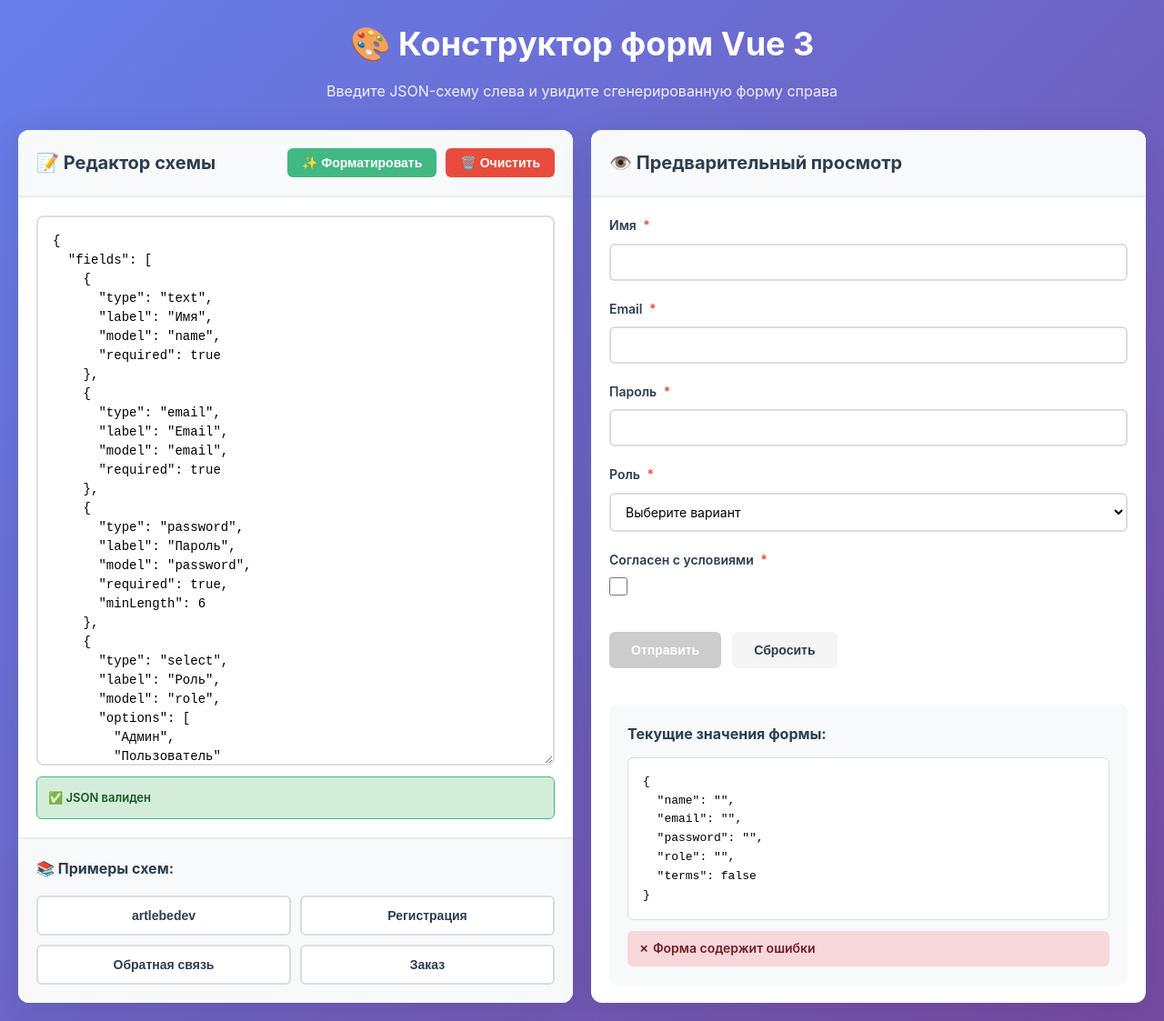
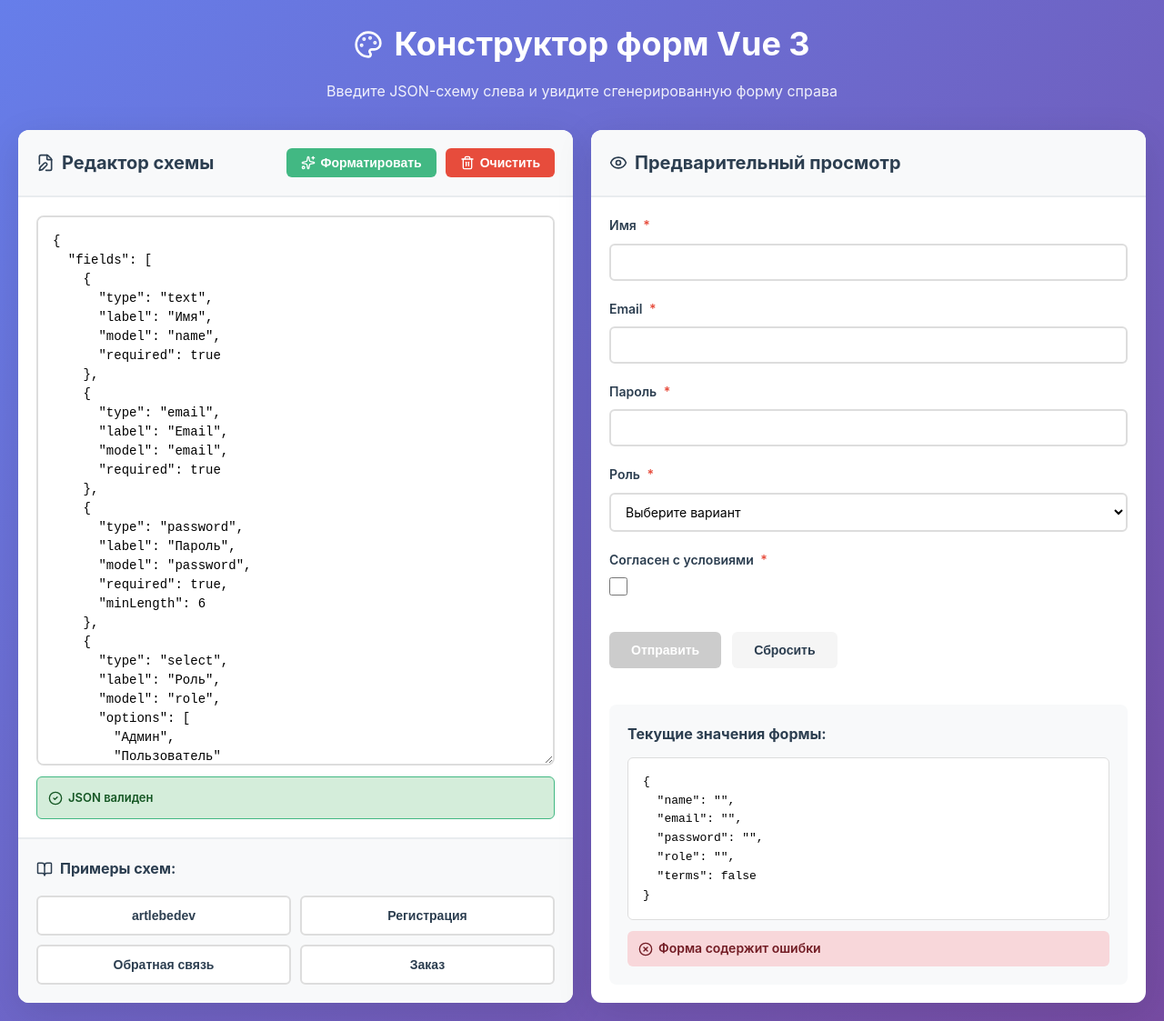
Before and after one commit to UnidentifiedRaccoon/artlebedev-autoform, a Vue app: page / in a window 1280 px wide. Shown: the whole page at 91% size. Built offline with nearby package versions, Linux system fonts and the light colour scheme.

Commit message:
Replace emojis with SVG icons

```diff
--- a/package.json
+++ b/package.json
@@ -9,6 +9,7 @@
     "preview": "vite preview"
   },
   "dependencies": {
+    "lucide-vue-next": "^0.553.0",
     "vue": "^3.5.22"
   },
   "devDependencies": {
--- a/src/components/FormBuilder.vue
+++ b/src/components/FormBuilder.vue
@@ -1,7 +1,7 @@
 <template>
   <div class="form-builder">
     <div class="builder-header">
-      <h1>🎨 Конструктор форм Vue 3</h1>
+      <h1><Palette :size="32" class="header-icon" /> Конструктор форм Vue 3</h1>
       <p>Введите JSON-схему слева и увидите сгенерированную форму справа</p>
     </div>
 
@@ -23,7 +23,7 @@
       <!-- Right Panel: Form Preview -->
       <div class="preview-panel">
         <div class="panel-header">
-          <h2>👁️ Предварительный просмотр</h2>
+          <h2><Eye :size="20" class="inline-icon" /> Предварительный просмотр</h2>
         </div>
 
         <div class="preview-wrapper">
@@ -31,7 +31,7 @@
             <FormGenerator :schema="parsedSchema" />
           </div>
           <div v-else class="empty-state">
-            <div class="empty-icon">📋</div>
+            <div class="empty-icon"><ClipboardList :size="64" /></div>
             <h3>Форма не создана</h3>
             <p>Введите валидную JSON-схему слева или выберите пример</p>
           </div>
@@ -47,6 +47,7 @@
 import FormGenerator from './FormGenerator.vue'
 import SchemaEditor from './builder/SchemaEditor.vue'
 import ExamplesPanel from './builder/ExamplesPanel.vue'
+import { Palette, Eye, ClipboardList } from 'lucide-vue-next'
 
 const { parseSchema, formatSchema: formatSchemaText } = useSchemaParser()
 
@@ -339,6 +340,10 @@
   margin: 0 0 10px 0;
   font-size: 36px;
   font-weight: 700;
+  display: flex;
+  align-items: center;
+  justify-content: center;
+  gap: 12px;
 }
 
 .builder-header p {
@@ -378,6 +383,9 @@
   margin: 0;
   font-size: 20px;
   color: #2c3e50;
+  display: flex;
+  align-items: center;
+  gap: 8px;
 }
 
 .preview-wrapper {
@@ -397,9 +405,9 @@
 }
 
 .empty-icon {
-  font-size: 64px;
   margin-bottom: 20px;
   opacity: 0.5;
+  color: #6c757d;
 }
 
 .empty-state h3 {
--- a/src/components/FormGenerator.vue
+++ b/src/components/FormGenerator.vue
@@ -39,7 +39,9 @@
       <h3>Текущие значения формы:</h3>
       <pre>{{ JSON.stringify(formData, null, 2) }}</pre>
       <div class="validation-status" :class="{ valid: isFormValidComputed, invalid: !isFormValidComputed }">
-        {{ isFormValidComputed ? '✓ Форма валидна' : '✗ Форма содержит ошибки' }}
+        <CheckCircle v-if="isFormValidComputed" :size="16" class="inline-icon" />
+        <XCircle v-else :size="16" class="inline-icon" />
+        {{ isFormValidComputed ? 'Форма валидна' : 'Форма содержит ошибки' }}
       </div>
     </div>
   </div>
@@ -54,6 +56,7 @@
 import SelectField from './fields/SelectField.vue'
 import CheckboxField from './fields/CheckboxField.vue'
 import RadioField from './fields/RadioField.vue'
+import { CheckCircle, XCircle } from 'lucide-vue-next'
 
 const props = defineProps({
   schema: {
@@ -238,6 +241,9 @@
   border-radius: 6px;
   font-size: 14px;
   font-weight: 600;
+  display: flex;
+  align-items: center;
+  gap: 6px;
 }
 
 .validation-status.valid {
--- a/src/components/builder/ExamplesPanel.vue
+++ b/src/components/builder/ExamplesPanel.vue
@@ -1,6 +1,6 @@
 <template>
   <div class="examples-section">
-    <h3>📚 Примеры схем:</h3>
+    <h3><BookOpen :size="18" class="inline-icon" /> Примеры схем:</h3>
     <div class="examples-grid">
       <button
         v-for="(example, index) in examples"
@@ -15,6 +15,8 @@
 </template>
 
 <script setup>
+import { BookOpen } from 'lucide-vue-next'
+
 defineProps({
   examples: {
     type: Array,
@@ -37,6 +39,9 @@
   margin: 0 0 16px 0;
   font-size: 16px;
   color: #2c3e50;
+  display: flex;
+  align-items: center;
+  gap: 8px;
 }
 
 .examples-grid {
--- a/src/components/builder/SchemaEditor.vue
+++ b/src/components/builder/SchemaEditor.vue
@@ -1,21 +1,21 @@
 <template>
   <div class="schema-editor-container">
     <div class="panel-header">
-      <h2>📝 Редактор схемы</h2>
+      <h2><FileEdit :size="20" class="inline-icon" /> Редактор схемы</h2>
       <div class="panel-actions">
         <button
           @click="$emit('format')"
           class="btn-action"
           title="Форматировать"
         >
-          ✨ Форматировать
+          <Sparkles :size="16" class="btn-icon" /> Форматировать
         </button>
         <button
           @click="$emit('clear')"
           class="btn-action btn-danger"
           title="Очистить"
         >
-          🗑️ Очистить
+          <Trash2 :size="16" class="btn-icon" /> Очистить
         </button>
       </div>
     </div>
@@ -31,17 +31,19 @@
       ></textarea>
 
       <div v-if="error" class="json-error">
-        <strong>❌ Ошибка парсинга JSON:</strong>
+        <strong><AlertCircle :size="16" class="inline-icon" /> Ошибка парсинга JSON:</strong>
         <pre>{{ error }}</pre>
       </div>
       <div v-else class="json-success">
-        ✅ JSON валиден
+        <CheckCircle2 :size="16" class="inline-icon" /> JSON валиден
       </div>
     </div>
   </div>
 </template>
 
 <script setup>
+import { FileEdit, Sparkles, Trash2, AlertCircle, CheckCircle2 } from 'lucide-vue-next'
+
 const props = defineProps({
   modelValue: {
     type: String,
@@ -80,6 +82,9 @@
   margin: 0;
   font-size: 20px;
   color: #2c3e50;
+  display: flex;
+  align-items: center;
+  gap: 8px;
 }
 
 .panel-actions {
@@ -97,6 +102,9 @@
   font-weight: 600;
   cursor: pointer;
   transition: all 0.2s;
+  display: flex;
+  align-items: center;
+  gap: 6px;
 }
 
 .btn-action:hover {
@@ -172,5 +180,8 @@
   color: #155724;
   font-size: 13px;
   font-weight: 600;
+  display: flex;
+  align-items: center;
+  gap: 6px;
 }
 </style>
--- a/src/style.css
+++ b/src/style.css
@@ -45,3 +45,17 @@
 ::-webkit-scrollbar-thumb:hover {
   background: #555;
 }
+
+/* Icon styles */
+.inline-icon {
+  display: inline-block;
+  vertical-align: middle;
+}
+
+.header-icon {
+  flex-shrink: 0;
+}
+
+.btn-icon {
+  flex-shrink: 0;
+}
```
Also changed, not shown: 1 other file (tests, documents, lock files or other folders).
